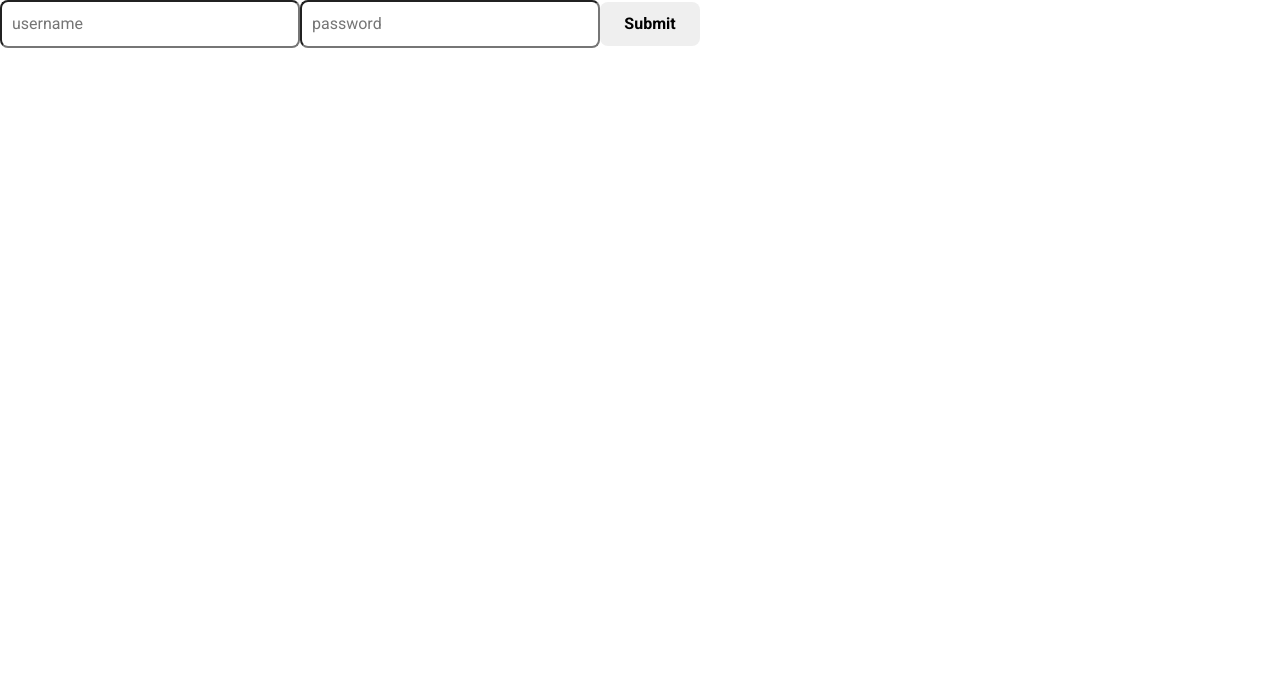
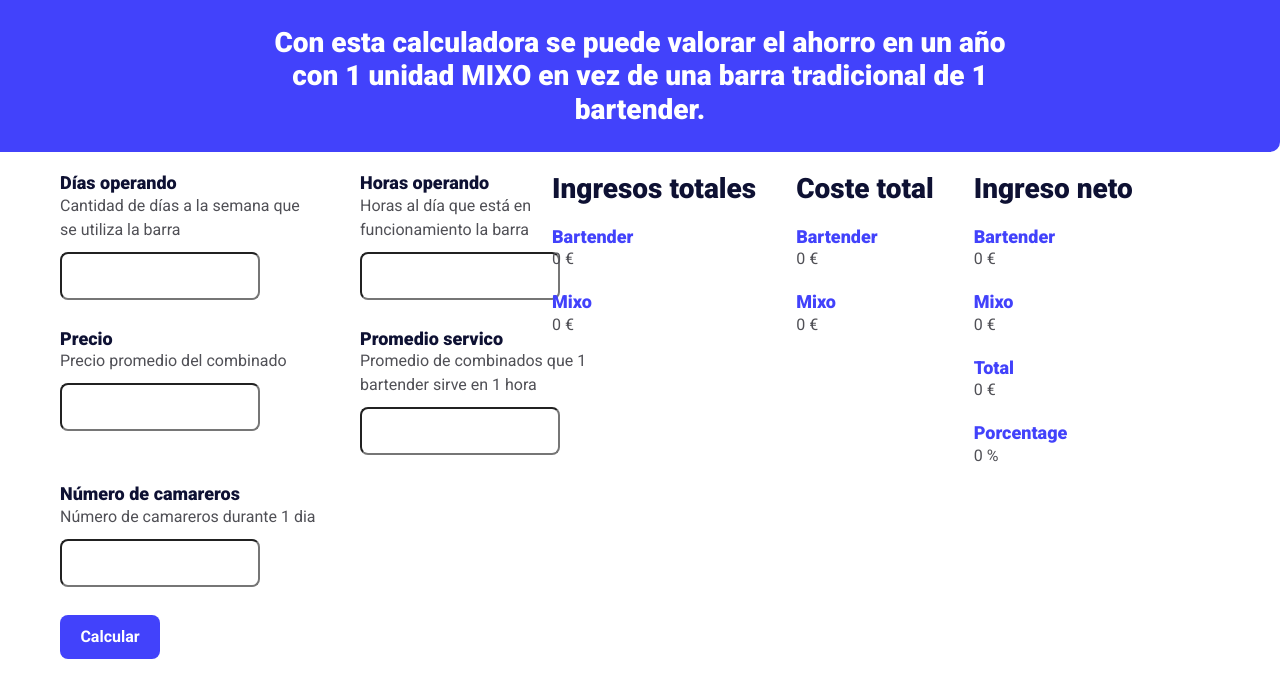
Before and after one commit to haykmix/mixo-web, a React (Create React App) app: page /advanced-calc in a window 1280 px wide. Shown: the top 698 px of the page. Built offline with nearby package versions, Linux system fonts and the light colour scheme; a web font is replaced by a local one.

Commit message:
Calc advanced

```diff
--- a/src/components/Calculator/AdvancedCalculator.jsx
+++ b/src/components/Calculator/AdvancedCalculator.jsx
@@ -1,28 +1,16 @@
-import React, { useEffect, useRef, useState } from "react";
-import bcrypt from "bcryptjs";
+import React, { useState } from "react";
 import styled from "styled-components";
 
 function AdvancedCalculator() {
-  const [logged, setLogged] = useState(false);
-  const [loginError, setLoginError] = useState(false);
-  const [username, setUsername] = useState(
-    localStorage.getItem("username") ? localStorage.getItem("username") : ""
-  );
-  const [password, setPassword] = useState(
-    localStorage.getItem("password") ? localStorage.getItem("password") : ""
-  );
   const [options, setOptions] = useState({
     totalRevenueBartender: 0,
     totalCostBartender: 0,
     totalRevenueMixo: 0,
     totalCostMixo: 0,
-  });
-
-  useEffect(() => {
-    if (localStorage.getItem("username") && localStorage.getItem("password")) {
-      setLogged(true);
-      setLoginError(false);
-    }
+    netIncomeB: 0,
+    netIncomeM: 0,
+    netIncome: 0,
+    netIncomePercent: 0,
   });
 
   const [data, setData] = useState({
@@ -30,6 +18,7 @@
     operatingHours: "",
     serveRate: "",
     price: "",
+    numberElements: "",
   });
 
   const handelInputChange = (e) => {
@@ -43,7 +32,7 @@
   const handleCalculations = (e) => {
     e.preventDefault();
 
-    // Revenue
+    // Revenue Bartender
     let valuesBartender = [46, data.operatingDays, data.operatingHours];
     let prodOHY = valuesBartender.reduce((a, n) => (a *= n), 1);
     let drinkSY = data.serveRate * prodOHY;
@@ -54,10 +43,12 @@
       totalRevenueBartender: numberWithCommas(totalRev),
     }));
 
+    // Revenue Mixo
     let valuesMixo = [52, data.operatingDays, data.operatingHours];
     let prodOHYMixo = valuesMixo.reduce((a, n) => (a *= n), 1);
+    let marketingCost = prodOHYMixo * 5;
     let drinkSYMixo = data.serveRate * prodOHYMixo;
-    let totalRevMixo = drinkSYMixo * data.price;
+    let totalRevMixo = drinkSYMixo * data.price + marketingCost;
 
     setOptions((state) => ({
       ...state,
@@ -65,7 +56,7 @@
     }));
 
     // Cost Bartender
-    let valuesBartenderCost = [46, data.operatingDays, 6, 12.5];
+    let valuesBartenderCost = [46, data.operatingDays, 8, 12.5];
     let prodOD = valuesBartenderCost.reduce((a, n) => (a *= n), 1);
 
     let valuesBartenderCleaningCost = [46, data.operatingDays, 2, 12.5];
@@ -73,7 +64,7 @@
 
     let personnelBartender = prodOD + prodOC;
 
-    let totalBartenderCost = personnelBartender + 16391 + 6144 + 192;
+    let totalBartenderCost = personnelBartender + 15611 + 3511 + 192;
 
     setOptions((state) => ({
       ...state,
@@ -81,138 +72,186 @@
     }));
 
     // Cost Mixo
-
     let valuesMixoCost = [52, data.operatingDays, 0.25, 12.5];
     let prodODM = valuesMixoCost.reduce((a, n) => (a *= n), 1);
+
+    console.log(prodODM);
 
     let valuesMixoMachineCost = [52, data.operatingDays, 0.25, 12.5];
     let prodOCM = valuesMixoMachineCost.reduce((a, n) => (a *= n), 1);
 
+    console.log(prodOCM);
+
     let personnelMixo = prodODM + prodOCM;
 
-    let totalMixoCost = personnelMixo + 8614 + 10800 + 6945 + 49.92;
+    console.log(personnelMixo);
+
+    let totalMixoCost = personnelMixo + 8204 + 10800 + 3969 + 49.92;
 
     setOptions((state) => ({
       ...state,
       totalCostMixo: numberWithCommas(totalMixoCost),
     }));
 
-    console.log(options);
-  };
+    // Net income Bartender
+    let netIncomeB = (totalRev - totalBartenderCost) * data.numberElements;
 
-  const handleLogin = (e) => {
-    e.preventDefault();
-    if (logged) {
-      setLogged(true);
-      setLoginError(false);
-    } else if (username === "martin" && password === "2598") {
-      let hashedPassword = bcrypt.hashSync(
-        password,
-        "$2a$10$CwTycUXWue0Thq9StjUM0u"
-      );
-      localStorage.setItem("username", username);
-      localStorage.setItem("password", hashedPassword);
-      setUsername(username);
-      setPassword(hashedPassword);
-      setLogged(true);
-      setLoginError(false);
-    } else setLoginError(true);
+    // Net income Mixo
+    let netIncomeM = (totalRevMixo - totalMixoCost) * data.numberElements;
+
+    let netIncome = netIncomeM - netIncomeB;
+    let netIncomePercent = netIncome / netIncomeB;
+
+    setOptions((state) => ({
+      ...state,
+      netIncomeB: numberWithCommas(netIncomeB.toFixed(2)),
+      netIncomeM: numberWithCommas(netIncomeM.toFixed(2)),
+      netIncome: numberWithCommas(netIncome.toFixed(2)),
+      netIncomePercent: numberWithCommas(netIncomePercent.toFixed(2) * 100),
+    }));
   };
 
   return (
     <>
-      {logged ? (
-        <>
-          <form action="" style={{ margin: "20px 0px 0px 20px" }}>
-            <div className="d-flex" style={{ gap: "20px" }}>
-              <section>
-                <label htmlFor="">
-                  <p>Operating days</p>
+      <Container>
+        <Title>
+          Con esta calculadora se puede valorar el ahorro en un año con 1 unidad
+          MIXO en vez de una barra tradicional de 1 bartender.
+        </Title>
+        <Wrapper>
+          <form action="" style={{ margin: "20px 0px 0px 20px", width: "40%" }}>
+            <div
+              className="d-flex"
+              style={{ gap: "20px", flexDirection: "column" }}
+            >
+              <span style={{ display: "flex" }}>
+                <section style={{}}>
+                  <LabelContent htmlFor="">
+                    <h5>Días operando</h5>
+                    <p>Cantidad de días a la semana que se utiliza la barra</p>
                     <InputField
                       type="number"
                       placeholder=""
                       name="operatingDays"
                       onChange={handelInputChange}
                     />
-                </label>
+                  </LabelContent>
                 </section>
                 <section>
-                <label htmlFor="">
-                  <p>Operating hours</p>
+                  <LabelContent htmlFor="">
+                    <h5>Horas operando</h5>
+                    <p>Horas al día que está en funcionamiento la barra</p>
                     <InputField
                       type="number"
                       placeholder=""
                       name="operatingHours"
                       onChange={handelInputChange}
                     />
-                </label>
+                  </LabelContent>
                 </section>
-            </div>
-            <div className="d-flex" style={{ gap: "20px" }}>
+              </span>
+              <span style={{ display: "flex" }}>
                 <section>
-                <label htmlFor="">
-                  <p>Serve rate</p>
+                  <LabelContent htmlFor="">
+                    <h5>Precio</h5>
+                    <p>Precio promedio del combinado</p>
+                    <InputField
+                      type="number"
+                      placeholder=""
+                      name="price"
+                      onChange={(event) => handelInputChange(event)}
+                    />
+                  </LabelContent>
+                </section>
+                <section>
+                  <LabelContent htmlFor="">
+                    <h5>Promedio servico</h5>
+                    <p>
+                      Promedio de combinados que 1 bartender sirve en 1 hora{" "}
+                    </p>
                     <InputField
                       type="number"
                       placeholder=""
                       name="serveRate"
                       onChange={(event) => handelInputChange(event)}
                     />
-                </label>
+                  </LabelContent>
                 </section>
+              </span>
+
               <section>
-                <label htmlFor="">
-                  <p>Price</p>
+                <LabelContent htmlFor="">
+                  <h5>Número de camareros</h5>
+                  <p>Número de camareros durante 1 dia</p>
                   <InputField
                     type="number"
                     placeholder=""
-                    name="price"
+                    name="numberElements"
                     onChange={(event) => handelInputChange(event)}
                   />
-                </label>
+                </LabelContent>
               </section>
             </div>
-            <section>
-              <SubmitButton onClick={handleCalculations}>
-                Calculate
-              </SubmitButton>
+            <section style={{ margin: "20px 0px" }}>
+              <SubmitButton onClick={handleCalculations}>Calcular</SubmitButton>
             </section>
           </form>
 
+          <section style={{ display: "flex" }}>
             <section style={{ padding: "20px" }}>
-            <p> Total Revenue Bartender: {options.totalRevenueBartender} €</p>
-            <p> Total Revenue Mixo: {options.totalRevenueMixo} €</p>
+              <h3>Ingresos totales</h3>
+
+              <section style={{ marginTop: "20px" }}>
+                <h5 style={{ color: "#4242fb" }}>Bartender</h5>
+                <p>{options.totalRevenueBartender} €</p>
+              </section>
+
+              <section style={{ marginTop: "20px" }}>
+                <h5 style={{ color: "#4242fb" }}>Mixo</h5>
+                {options.totalRevenueMixo} €
+              </section>
             </section>
 
             <section style={{ padding: "20px" }}>
-            <p> Total Cost Bartender: {options.totalCostBartender} €</p>
-            <p> Total Cost Mixo: {options.totalCostMixo} €</p>
+              <h3>Coste total</h3>
+
+              <section style={{ marginTop: "20px" }}>
+                <h5 style={{ color: "#4242fb" }}>Bartender</h5>
+                <p>{options.totalCostBartender} €</p>
               </section>
-        </>
-      ) : (
-        <section>
-          <form action="">
-            <label htmlFor="">
-              <InputField
-                type="text"
-                placeholder="username"
-                onChange={(event) => setUsername(event.target.value)}
-              />
-            </label>
-            <label htmlFor="">
-              <InputField
-                type="password"
-                placeholder="password"
-                onChange={(event) => setPassword(event.target.value)}
-              />
-            </label>
-            <label htmlFor="">
-              <SubmitButton onClick={handleLogin}>Submit</SubmitButton>
-            </label>
-            {loginError ? <p>Login error</p> : ""}
-          </form>
+
+              <section style={{ marginTop: "20px" }}>
+                <h5 style={{ color: "#4242fb" }}>Mixo</h5>
+                {options.totalCostMixo} €
               </section>
-      )}
+            </section>
+
+            <section style={{ padding: "20px" }}>
+              <h3>Ingreso neto</h3>
+
+              <section style={{ marginTop: "20px" }}>
+                <h5 style={{ color: "#4242fb" }}>Bartender</h5>
+                <p>{options.netIncomeB} €</p>
+              </section>
+
+              <section style={{ marginTop: "20px" }}>
+                <h5 style={{ color: "#4242fb" }}>Mixo</h5>
+                {options.netIncomeM} €
+              </section>
+
+              <section style={{ marginTop: "20px" }}>
+                <h5 style={{ color: "#4242fb" }}>Total</h5>
+                {options.netIncome} €
+              </section>
+
+              <section style={{ marginTop: "20px" }}>
+                <h5 style={{ color: "#4242fb" }}>Porcentage</h5>
+                {options.netIncomePercent} %
+              </section>
+            </section>
+          </section>
+        </Wrapper>
+      </Container>
     </>
   );
 }
@@ -223,12 +262,41 @@
   border-radius: 8px;
   font-weight: 600;
   padding: 10px;
+  margin-left: 40px;
+  background-color: #4242fb;
+  color: #fff;
 `;
 
 const InputField = styled.input`
-  width: 300px;
+  width: 200px;
   border-radius: 8px;
   padding: 10px;
+  margin-top: 10px;
+`;
+
+const Container = styled.section`
+  display: flex;
+  flex-direction: column;
+`;
+
+const Wrapper = styled.section`
+  display: flex;
+  justify-content: flex-start;
+`;
+
+const Title = styled.h3`
+  padding: 2% 20%;
+  width: 100%;
+  background-color: #4242fb;
+  height: fit-content;
+  border-radius: 0px 0px 10px 0px;
+  color: white;
+  text-align: center;
+`;
+
+const LabelContent = styled.label`
+  width: 260px;
+  margin-left: 40px;
 `;
 
 export default AdvancedCalculator;
```
Also changed, not shown: 1 other file (tests, documents, lock files or other folders). Lines whose indentation alone changed are shown as unchanged.
